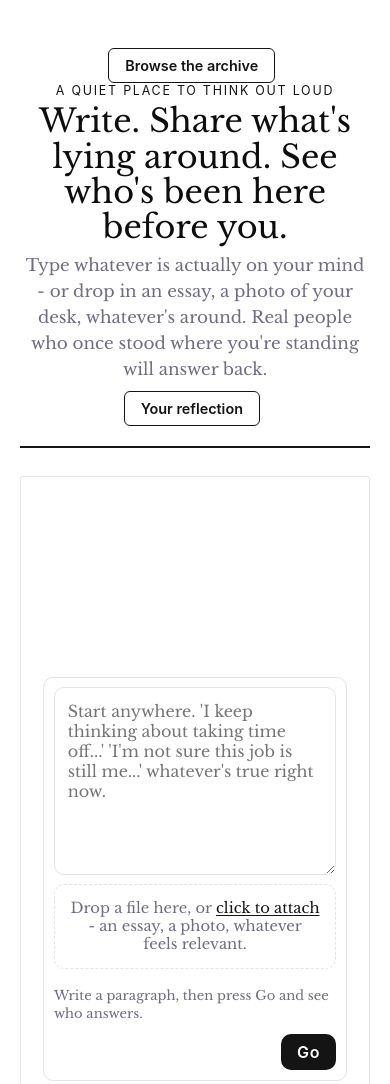
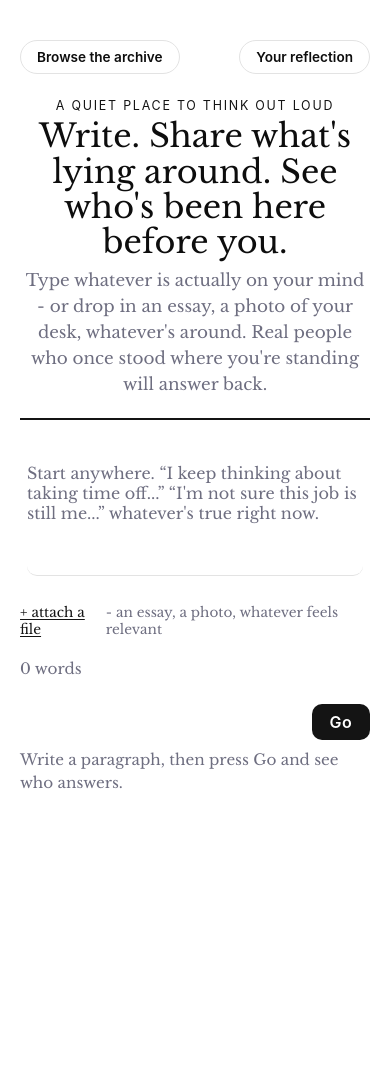
Before and after one commit to newstylemagazine/paceproject, a plain HTML site: page site/index.html in a window 390 px wide. Shown: the top 1084 px of the page. After the commit the page ends 875 px from the top, so only its background shows below. Drawn offline with nearby package versions, Linux system fonts and the light colour scheme; no server answers.

Commit message:
Fix header overlap and rebuild the writing surface to be minimal
- The 'Browse the archive' / 'Your reflection' buttons were absolutely
  positioned at the top of the hero and collided with the headline text
  whenever it wrapped to two lines. Moved them into a proper nav row in
  normal document flow above the headline (site-wide, including the
  matching bug on search.html), so they can never overlap regardless of
  headline length or viewport width.
- Replaced the boxed/bordered textarea 'card' with a borderless writing
  surface - just a bottom rule and a cursor, closer to writing directly
  on the page. Moved the upload control and Go button out of the empty
  staging area and into a compact footer below it.
- The staging area no longer reserves a fixed 660px of empty space
  before anything happens - it stays compact and only grows once
  interview quotes actually appear.
- Quote cards now spring in with a slight random rotation and an
  overshoot easing curve, and lift on hover, instead of popping in flat.
- Interview matching + a grounded AI question now trigger automatically
  ~1.4s after the user pauses typing (once they've written enough),
  shown inline below the writing surface - not just on a manual Go
  click or a click into an individual quote card.

```diff
--- a/site/index.html
+++ b/site/index.html
@@ -12,21 +12,29 @@
   </head>
   <body>
     <main class="page">
+      <nav class="hero-nav">
+        <a href="search.html" class="nav-link">Browse the archive</a>
+        <a href="about-me.html" class="nav-link">Your reflection</a>
+      </nav>
+
       <header class="hero">
-        <a href="search.html" class="search-index-button">Browse the archive</a>
         <p class="eyebrow">A quiet place to think out loud</p>
         <h1>Write. Share what's lying around. See who's been here before you.</h1>
         <p class="subtitle">
           Type whatever is actually on your mind - or drop in an essay, a photo of your desk,
           whatever's around. Real people who once stood where you're standing will answer back.
         </p>
-        <a href="about-me.html" class="about-header-button">Your reflection</a>
       </header>
 
       <section class="intake-panel" aria-label="Story input">
         <div id="intakeStage" class="intake-stage">
-          <div class="input-shell">
-            <textarea id="storyInput" class="story-input" rows="8" placeholder="Start anywhere. 'I keep thinking about taking time off...' 'I'm not sure this job is still me...' whatever's true right now."></textarea>
+          <div class="write-surface">
+            <textarea id="storyInput" class="story-input" rows="3" placeholder="Start anywhere. &ldquo;I keep thinking about taking time off...&rdquo; &ldquo;I'm not sure this job is still me...&rdquo; whatever's true right now."></textarea>
+          </div>
+          <div id="quoteNodes" class="quote-nodes" aria-live="polite"></div>
+        </div>
+
+        <div class="intake-footer">
           <div
             id="dropZone"
             class="drop-zone"
@@ -34,24 +42,20 @@
             role="button"
             aria-label="Attach a file, essay, or photo"
           >
-              <span>Drop a file here, or <span class="drop-zone-link">click to attach</span> - an essay, a photo, whatever feels relevant.</span>
+            <span class="drop-zone-link">+ attach a file</span>
+            <span class="drop-zone-hint"> - an essay, a photo, whatever feels relevant</span>
             <input id="uploadInput" type="file" multiple hidden accept="image/*,.txt,.md,.pdf,.doc,.docx" />
           </div>
           <div id="uploadTray" class="upload-tray" aria-live="polite"></div>
+
           <div class="go-row">
-              <p class="go-helper">Write a paragraph, then press Go and see who answers.</p>
+            <span class="status" id="wordCount">0 words</span>
             <button id="letsGoButton" type="button" class="go-attached">Go</button>
           </div>
         </div>
-          <div id="quoteNodes" class="quote-nodes" aria-live="polite"></div>
-        </div>
-
-        <div class="controls-row">
-          <span class="status" id="wordCount">0 words</span>
-        </div>
 
         <p id="continuePrompt" class="continue-prompt">
-          Press Go to see who else has stood here, then keep writing in response to what resonates.
+          Write a paragraph, then press Go and see who answers.
         </p>
       </section>
 
--- a/site/styles.css
+++ b/site/styles.css
@@ -42,31 +42,38 @@ body {
   min-width: 0;
 }
 
+.hero-nav {
+  display: flex;
+  align-items: center;
+  justify-content: space-between;
+  gap: 0.75rem;
+  margin-bottom: 1.5rem;
+}
+
+.nav-link {
+  background: #fff;
+  color: var(--text);
+  border: 1px solid var(--stroke);
+  padding: 0.5rem 1rem;
+  border-radius: 999px;
+  text-decoration: none;
+  font-family: -apple-system, BlinkMacSystemFont, "Segoe UI", Helvetica, Arial, sans-serif;
+  font-weight: 600;
+  font-size: 0.85rem;
+  white-space: nowrap;
+  transition: border-color 0.15s ease, background 0.15s ease;
+}
+
+.nav-link:hover {
+  border-color: var(--brand);
+  background: #fafafa;
+}
+
 .hero {
   border-bottom: 2px solid var(--brand);
   padding-bottom: 1.25rem;
   margin-bottom: 1.75rem;
   text-align: center;
-  position: relative;
-}
-
-.idp-header-button {
-  position: absolute;
-  top: 0;
-  right: 0;
-  background: var(--brand);
-  color: white;
-  padding: 0.5rem 1rem;
-  border-radius: 6px;
-  text-decoration: none;
-  font-family: -apple-system, BlinkMacSystemFont, "Segoe UI", Helvetica, Arial, sans-serif;
-  font-weight: 600;
-  font-size: 0.9rem;
-  transition: background 0.2s;
-}
-
-.idp-header-button:hover {
-  background: var(--brand-dark);
 }
 
 .eyebrow {
@@ -696,49 +703,8 @@ mark {
   text-decoration: underline;
 }
 
-.about-header-button {
-  position: absolute;
-  top: 0;
-  right: 10.5rem;
-  background: #fff;
-  color: var(--brand);
-  border: 1px solid var(--brand);
-  padding: 0.5rem 1rem;
-  border-radius: 6px;
-  text-decoration: none;
-  font-family: -apple-system, BlinkMacSystemFont, "Segoe UI", Helvetica, Arial, sans-serif;
-  font-weight: 600;
-  font-size: 0.9rem;
-}
-
-.about-header-button:hover {
-  background: #f2f2f2;
-}
-
-.search-index-button {
-  position: absolute;
-  top: -0.15rem;
-  left: 0;
-  background: #fff;
-  color: var(--brand);
-  border: 1px solid var(--brand);
-  padding: 0.5rem 1rem;
-  border-radius: 6px;
-  text-decoration: none;
-  font-family: -apple-system, BlinkMacSystemFont, "Segoe UI", Helvetica, Arial, sans-serif;
-  font-weight: 600;
-  font-size: 0.9rem;
-}
-
-.search-index-button:hover {
-  background: #f2f2f2;
-}
-
-.hero .about-header-button {
-  top: -0.15rem;
-}
-
-.intake-panel,
+
+
 .results-panel {
   border: 1px solid var(--stroke);
   border-radius: 3px;
@@ -748,6 +714,11 @@ mark {
   max-width: 1080px;
 }
 
+.intake-panel {
+  margin: 0 auto 1rem;
+  max-width: 720px;
+}
+
 .ai-note {
   margin: 0.45rem 0 0.3rem;
   font-size: 0.8rem;
@@ -768,67 +739,70 @@ mark {
   font-weight: normal;
 }
 
-.input-shell {
-  border: 1px solid var(--stroke);
-  border-radius: 3px;
-  background: #fff;
-  padding: 0.6rem;
-  margin-top: 0.7rem;
-  width: min(640px, 88%);
+.write-surface {
+  width: min(640px, 92%);
   z-index: 4;
   position: relative;
-  display: flex;
-  flex-direction: column;
 }
 
 .intake-stage {
   position: relative;
-  min-height: 660px;
+  min-height: 140px;
   display: flex;
   justify-content: center;
-  align-items: center;
+  align-items: flex-start;
+  padding-top: 0.5rem;
+  transition: min-height 0.3s ease;
   margin-bottom: 0.4rem;
   overflow: hidden;
 }
 
+.intake-stage.is-active {
+  min-height: 460px;
+  align-items: center;
+}
+
 .intake-panel .controls-row {
-  justify-content: center;
-}
-
-.intake-panel .upload-tray {
-  max-width: 760px;
-  margin-left: auto;
-  margin-right: auto;
+  justify-content: flex-start;
+}
+
+.intake-footer {
+  max-width: 640px;
+  margin: 0 auto;
 }
 
 .story-input {
   width: 100%;
-  min-height: 180px;
-  border: 1px solid var(--stroke);
-  border-radius: 2px;
-  padding: 0.8rem;
-  resize: vertical;
-  line-height: 1.6;
+  min-height: 120px;
+  border: none;
+  border-bottom: 1px solid var(--stroke);
+  border-radius: 0;
+  padding: 0.4rem 0;
+  resize: none;
+  line-height: 1.65;
+  font-size: 1.15rem;
   font: inherit;
-  background: #fff;
+  background: transparent;
   color: var(--text);
   outline: none;
 }
 
+.story-input::placeholder {
+  color: var(--muted);
+}
+
 .story-input:focus {
-  border-color: var(--brand);
-  box-shadow: 0 0 0 2px rgba(13, 13, 13, 0.1);
+  border-bottom-color: var(--brand);
 }
 
 .go-attached {
   width: auto;
-  align-self: flex-end;
   margin-top: 0;
-  padding: 0.5rem 1rem;
+  padding: 0.5rem 1.1rem;
 }
 
 .go-row {
-  margin-top: 0.55rem;
+  margin-top: 0.7rem;
   display: flex;
   align-items: center;
   justify-content: space-between;
@@ -844,26 +818,28 @@ mark {
 }
 
 .drop-zone {
-  margin-top: 0.55rem;
-  border: 1px dashed var(--stroke);
-  border-radius: 3px;
-  background: #fff;
-  color: var(--muted);
-  font-size: 0.92rem;
-  padding: 0.9rem;
-  text-align: center;
+  margin-top: 0.6rem;
+  display: inline-flex;
+  align-items: baseline;
+  gap: 0.3rem;
+  border: none;
+  background: none;
+  color: var(--muted);
+  font-size: 0.85rem;
+  padding: 0;
   cursor: pointer;
 }
 
-.drop-zone:hover {
-  border-color: var(--brand);
-  color: var(--brand);
+.drop-zone:hover .drop-zone-link {
+  color: var(--brand-dark);
 }
 
 .drop-zone.is-dragover {
-  border-color: var(--brand);
-  background: #f2f2f2;
   color: var(--brand-dark);
+}
+
+.drop-zone-hint {
+  color: var(--muted);
 }
 
 .quote-nodes {
@@ -880,19 +856,21 @@ mark {
   left: 50%;
   top: 50%;
   width: 220px;
+  --r: 0deg;
   transform: translate(-50%, -50%);
   border: 1px solid var(--stroke);
   background: #fff;
   padding: 0.6rem;
   opacity: 0;
   cursor: pointer;
-  box-shadow: 0 2px 7px rgba(0, 0, 0, 0.08);
+  box-shadow: 0 2px 7px rgba(0, 0, 0, 0.06);
   overflow: hidden;
   pointer-events: auto;
+  transition: transform 0.2s ease, box-shadow 0.2s ease, border-color 0.2s ease;
 }
 
 .intake-stage.is-active .quote-node {
-  animation: node-pop 420ms ease forwards;
+  animation: node-pop 520ms cubic-bezier(0.2, 1.4, 0.4, 1) forwards;
 }
 
 .quote-node h3 {
@@ -914,16 +892,19 @@ mark {
 
 .quote-node:hover {
   border-color: var(--brand);
+  box-shadow: 0 8px 18px rgba(0, 0, 0, 0.1);
+  transform: translate(calc(-50% + var(--x)), calc(-50% + var(--y))) rotate(0deg) scale(1.04);
+  z-index: 2;
 }
 
 @keyframes node-pop {
   from {
     opacity: 0;
-    transform: translate(-50%, -50%) scale(0.85);
+    transform: translate(-50%, -50%) rotate(0deg) scale(0.8);
   }
   to {
     opacity: 1;
-    transform: translate(calc(-50% + var(--x)), calc(-50% + var(--y))) scale(1);
+    transform: translate(calc(-50% + var(--x)), calc(-50% + var(--y))) rotate(var(--r)) scale(1);
   }
 }
 
@@ -932,6 +913,13 @@ mark {
   font-size: 0.95rem;
   color: var(--muted);
   line-height: 1.5;
+  max-width: 640px;
+  margin-left: auto;
+  margin-right: auto;
+}
+
+.continue-prompt.is-loading {
+  animation: skeleton-pulse 1.3s ease-in-out infinite;
 }
 
 .quote-popup {
@@ -1279,28 +1267,20 @@ mark {
 }
 
 @media (max-width: 700px) {
-  .search-index-button,
-  .about-header-button {
-    position: static;
-    display: inline-block;
-    margin-top: 0.5rem;
-    margin-right: 0.4rem;
+  .hero-nav {
+    flex-wrap: wrap;
   }
 
   .about-grid {
     grid-template-columns: 1fr;
   }
 
-  .input-shell {
-    min-height: 160px;
-  }
-
-  .intake-stage {
-    min-height: 760px;
-  }
-
-  .input-shell {
+  .write-surface {
     width: 96%;
+  }
+
+  .intake-stage.is-active {
+    min-height: 560px;
   }
 
   .go-row {
@@ -1445,7 +1425,6 @@ mark {
 
 .result-card,
 .rec-card,
-.input-shell,
 .story-input,
 .drop-zone,
 .upload-chip,
```
Also changed, not shown: site/onboarding.js (+59 -13 lines), site/search.html (+5 -1 lines). Lines whose indentation alone changed are shown as unchanged.
